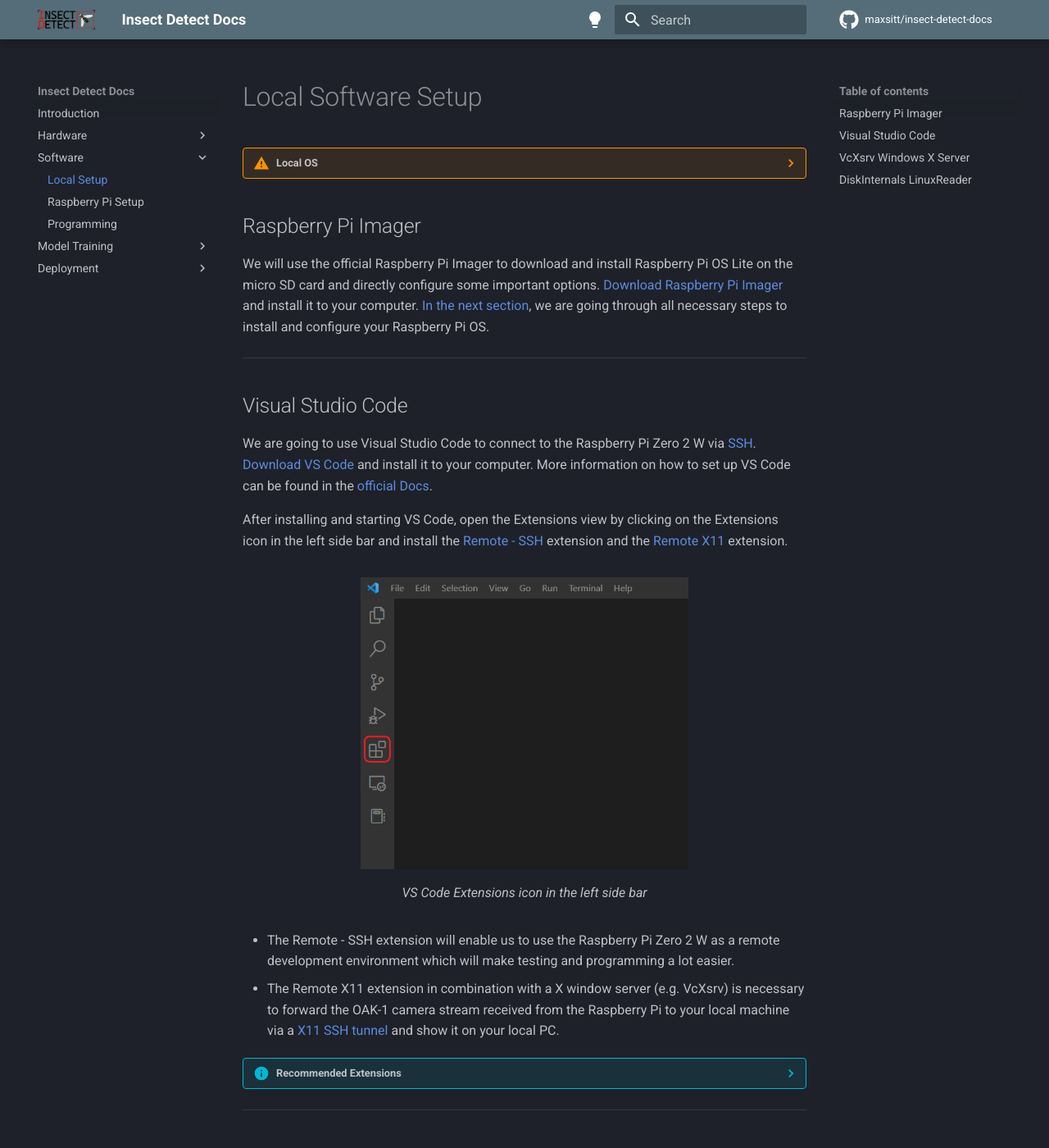
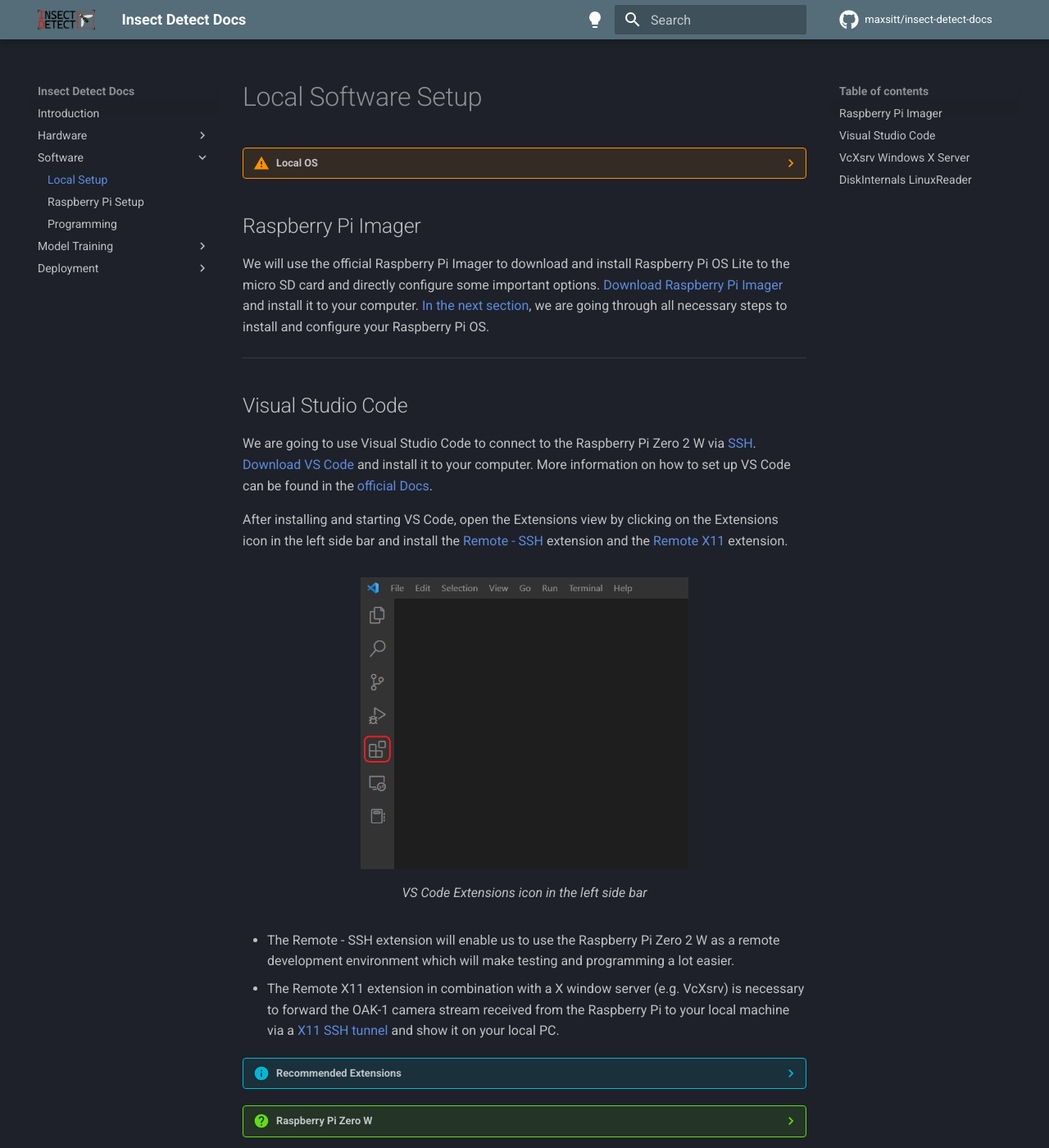
Before and after one commit to maxsitt/insect-detect-docs, an MkDocs documentation site: the page built from docs/software/localsetup.md, in a window 1280 px wide and 1400 px high. Shown: the whole window at 82% size. Built offline with MkDocs 1.6.1 and Material for MkDocs 9.7.7, drawn with Linux system fonts in a browser that asks for light colours; comment, search, counter and statistics services are not loaded; some of the changed lines change nothing that is shown.

Commit message:
Update localsetup.md
Add instructions for RPi Zero SSH connection.

````diff
--- a/docs/software/localsetup.md
+++ b/docs/software/localsetup.md
@@ -6,13 +6,14 @@
     **Windows 11** computer. For Mac and Linux users some software may be very
     similar to Windows (e.g. RPi imager, VS Code), but some steps (e.g. X11
     forwarding) will be different to what is shown in these instructions. If
-    you are a Mac or Linux user and have problems with the software setup,
-    please get in touch with me!
+    you run into any problems with the software setup, please
+    [post an issue](https://github.com/maxsitt/insect-detect-docs/issues){target=_blank}
+    at the GitHub repo.
 
 ## Raspberry Pi Imager
 
 We will use the official Raspberry Pi Imager to download and install Raspberry
-Pi OS Lite on the micro SD card and directly configure some important options.
+Pi OS Lite to the micro SD card and directly configure some important options.
 [Download Raspberry Pi Imager](https://www.raspberrypi.com/software/){target=_blank}
 and install it to your computer. [In the next section](pisetup.md){target=_blank},
 we are going through all necessary steps to install and configure your
@@ -57,6 +58,78 @@
     - [Save Commands](https://bit.ly/3NntHsb){target=_blank} extension if you
       want to save some often used terminal commands for direct execution.
 
+??? question "Raspberry Pi Zero W"
+
+    The Remote - SSH  and Remote X11 extensions will not work with the
+    Raspberry Pi Zero W, as the armv6l architecture is not supported.
+    Instead, you can connect to the RPi Zero W via SSH directly in the
+    VS Code Terminal by following these steps:
+
+    - [Generate a SSH key](pisetup.md#ssh-key-based-authentication){target=_blank}.
+    - Go to the `C:\Users\<username>\.ssh` folder.
+    - Create a new `config.txt` file and copy the following content to it
+      (insert your correct Windows username):
+
+      ``` text
+      Host raspberrypi
+          HostName raspberrypi
+          User pi
+          EnableSSHKeysign yes
+          IdentityFile C:\Users\<username>\.ssh\id_rsa
+          ForwardX11 yes
+          ForwardX11Trusted yes
+      ```
+
+    - If you set a different hostname than `raspberrypi` during the
+      [RPi OS installation](pisetup.md#raspberry-pi-os-installation){target=_blank},
+      please adapt it accordingly for `Host` and `HostName`.
+      Instead of the hostname, you could also insert the
+      [IP address](pisetup.md#first-boot-and-ip-address-search){target=_blank}
+      of your RPi Zero (if you are setting up multiple devices).
+    - Save the file and delete its `.txt` extension in the file properties.
+    - Connect to your RPi Zero via SSH in the VS Code Terminal by running:
+
+      ``` powershell
+      ssh pi@raspberrypi
+      ```
+
+    - You can check if X11 forwarding works correctly by running:
+
+      ``` bash
+      echo $DISPLAY
+      ```
+
+      ...which should give you the following output:
+
+      ``` bash
+      localhost:10.0
+      ```
+
+    - For a similar remote explorer experience as with the Remote - SSH extension, install the
+      [SSH FS](https://marketplace.visualstudio.com/items?itemName=Kelvin.vscode-sshfs){target=_blank}
+      extension to your VS Code setup.
+    - Open the SSH FS extension by clicking on the new icon in the left side bar.
+    - Create a new SSH FS configuration (Name: e.g. `rpi_zero`) with the following fields
+      (insert your correct Windows username):
+
+      - Host: `raspberrypi`
+      - Port: `22`
+      - Root: `~/`
+      - Username: `pi`
+      - Private key: `c:\Users\<username>\.ssh\id_rsa`
+
+    - Leave the other fields blank and save the configuration with the
+      **Save** button at the bottom.
+    - You can now click on the first symbol to the right of your configuration:
+      `Add as Workspace folder`. This will open the `/home/pi` folder in your
+      VS Code explorer. You can now view files directly in VS Code and
+      drag & drop any files or folders from your PC to the RPi Zero.
+    - Follow the steps for [RPi configuration](pisetup.md#rpi-configuration){target=_blank},
+      [PiJuice Zero configuration](pisetup.md#pijuice-zero-configuration){target=_blank}
+      and [OAK-1 configuration](pisetup.md#oak-1-configuration){target=_blank}.
+    - You can skip the last step to configure X11 forwarding, as this should
+      already work by enabling it in the `config` file.
+
 ---
 
 ## VcXsrv Windows X Server
````
